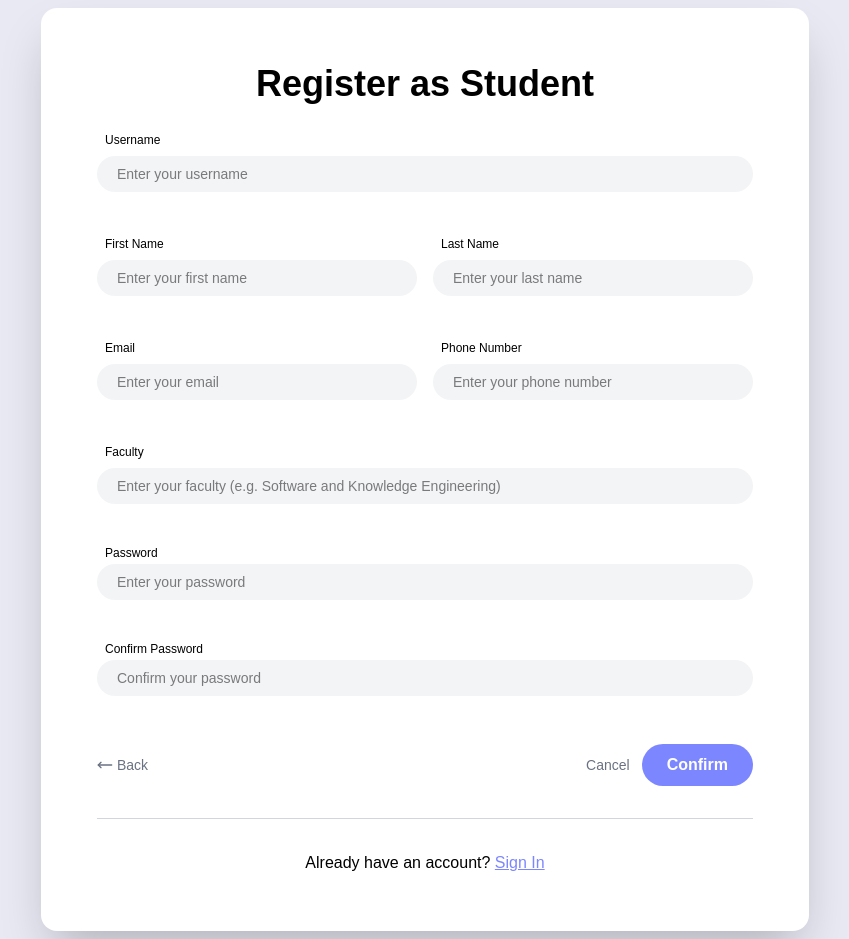
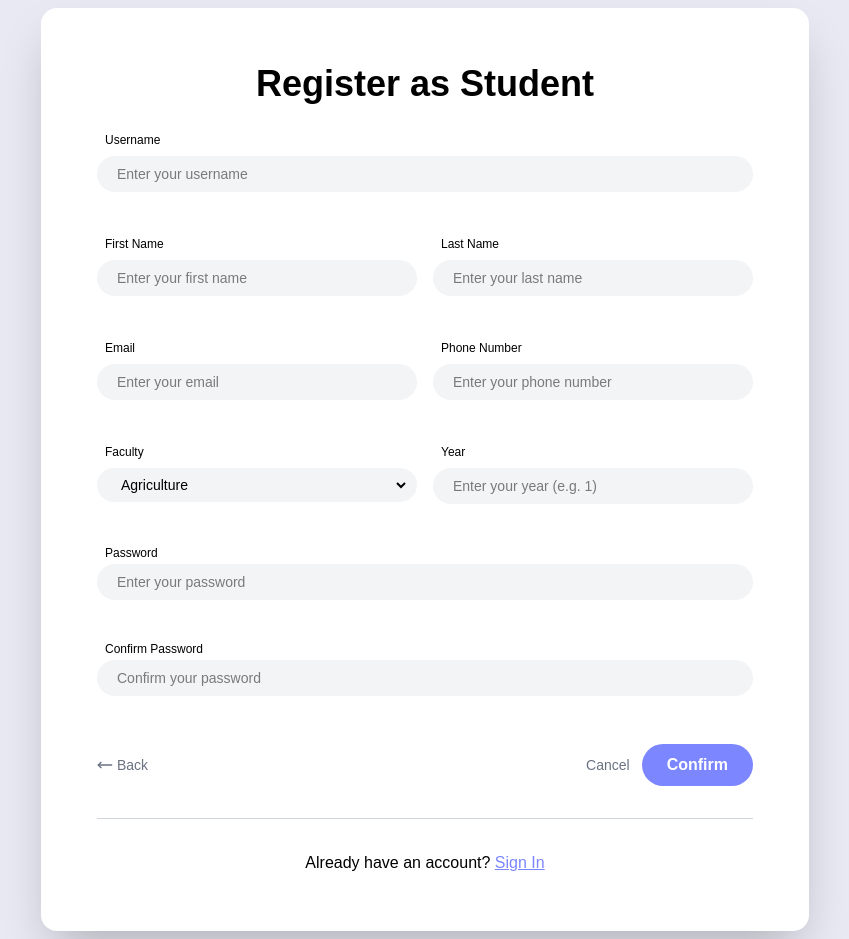
Before and after one commit to RTBS-ISP/UniPlus, a Next.js app in the folder frontend/uniplus/: page /register in a window 1280 px wide. Both pictures are taken after a click on the element 464 px from the left and 406 px from the top of the page. Shown: the whole page, without its empty margins (215-1064 px from the left). Built offline with nearby package versions, Linux system fonts and the light colour scheme.

Commit message:
feat: add faculty and year input field for student and make orginer name typeable

```diff
--- a/frontend/uniplus/app/register/page.tsx
+++ b/frontend/uniplus/app/register/page.tsx
@@ -5,9 +5,27 @@ import Link from "next/link";
 import { useRouter } from "next/navigation";
 import { MoveLeft, X } from "lucide-react";
 
-export default function RegisterPage() {
+type AboutMe = {
+  faculty?: string;
+  year?: string;
+  organizerName?: string;
+};
+
+type FormState = {
+  username: string;
+  firstName: string;
+  lastName: string;
+  email: string;
+  phone: string;
+  password: string;
+  confirmPassword: string;
+  role: string;
+  aboutMe: AboutMe;
+};
+
+function RegisterPage() {
   const [step, setStep] = useState<1 | 2>(1);
-  const [form, setForm] = useState({
+  const [form, setForm] = useState<FormState>({
     username: "",
     firstName: "",
     lastName: "",
@@ -16,7 +34,7 @@ export default function RegisterPage() {
     password: "",
     confirmPassword: "",
     role: "",
-    aboutMe: "",
+    aboutMe: {},
   });
   const [loading, setLoading] = useState(false);
   const [error, setError] = useState("");
@@ -26,7 +44,15 @@ export default function RegisterPage() {
     e: React.ChangeEvent<HTMLInputElement | HTMLSelectElement>
   ) => {
     const { name, value } = e.target;
+
+    if (form.role === "student" && (name === "faculty" || name === "year")) {
+      setForm({ ...form, aboutMe: { ...form.aboutMe, [name]: value } });
+    } else if (form.role === "organizer" && name === "organizerName") {
+      setForm({ ...form, aboutMe: { ...form.aboutMe, organizerName: value } });
+    } else {
       setForm({ ...form, [name]: value });
+    }
+
     setError(""); // clear error when typing
   };
 
@@ -253,23 +279,81 @@ export default function RegisterPage() {
 
               {form.role && (
               <div>
+                {form.role === "student" ? (
+                  <div className="flex gap-4">
+                    {/* Faculty Dropdown */}
+                    <div className="flex flex-col w-1/2">
+                      <label className="flex items-start text-xs p-2 text-black">Faculty</label>
+                      <div className="bg-gray-100 p-2 flex items-center mb-5 rounded-full">
+                        <select
+                          name="faculty"
+                          value={form.aboutMe.faculty || ""}
+                          onChange={handleChange}
+                          className="bg-gray-100 text-black outline-none text-sm w-full px-3"
+                          required
+                        >
+                          <option value="Agriculture">Agriculture</option>
+                          <option value="Agro-industry">Agro-Industry</option>
+                          <option value="Architecture">Architecture</option>
+                          <option value="Business">Business Administration</option>
+                          <option value="Economics">Economics</option>
+                          <option value="Education">Education</option>
+                          <option value="Engineering">Engineering</option>
+                          <option value="Environment">Environment</option>
+                          <option value="Fisheries">Fisheries</option>
+                          <option value="Forestry">Forestry</option>
+                          <option value="Humanities">Humanities</option>
+                          <option value="Medicine">Medicine</option>
+                          <option value="Nursing">Nursing</option>
+                          <option value="Pharmaceutical_sciences">Pharmaceutical Sciences</option>
+                          <option value="Science">Science</option>
+                          <option value="Social_sciences">Social Sciences</option>
+                          <option value="Veterinary_medicine">Veterinary Medicine</option>
+                          <option value="Veterinary_technology">Veterinary Technology</option>
+                          <option value="Interdisciplinary_management_and_technology">
+                            Interdisciplinary Management and Technology
+                          </option>
+                        </select>
+                      </div>
+                    </div>
+
+                    {/* Year Field */}
+                    <div className="flex flex-col w-1/2">
+                      <label className="flex items-start text-xs p-2 text-black">Year</label>
+                      <div className="bg-gray-100 p-2 flex items-center mb-5 rounded-full">
+                        <input
+                          type="number"
+                          name="year"
+                          placeholder="Enter your year (e.g. 1)"
+                          value={form.aboutMe.year || ""}
+                          onChange={handleChange}
+                          className="bg-gray-100 text-black outline-none text-sm w-full px-3"
+                          min="1"
+                          max="8"
+                          required
+                        />
+                      </div>
+                    </div>
+                  </div>
+                ) : (
+                  <>
+                    {/* Organizer Name */}
                     <label className="flex items-start text-xs p-2 text-black">
-                    {form.role === "student" ? "Faculty" : "Organizer Name"}
+                      Organizer Name
                     </label>
                     <div className="bg-gray-100 p-2 flex items-center mb-5 rounded-full">
                       <input
                         type="text"
-                      name="faculty"
-                      placeholder={
-                        form.role === "student"
-                          ? "Enter your faculty (e.g. Software and Knowledge Engineering)"
-                          : "Enter your organizer name (e.g. Kasetsart University)"
-                      }
-                      value={form.aboutMe}
+                        name="organizerName"
+                        placeholder="Enter your organizer name (e.g. Kasetsart University)"
+                        value={form.aboutMe.organizerName || ""}
                         onChange={handleChange}
                         className="bg-gray-100 text-black outline-none text-sm w-full px-3"
+                        required
                       />
                     </div>
+                  </>
+                )}
               </div>
             )}
 
@@ -349,3 +433,5 @@ export default function RegisterPage() {
     </div>
   );
 }
+
+export default RegisterPage;
```
Lines whose indentation alone changed are shown as unchanged.
